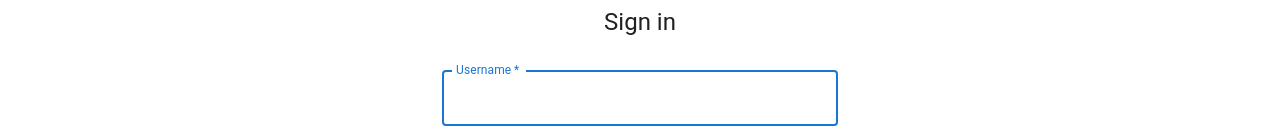
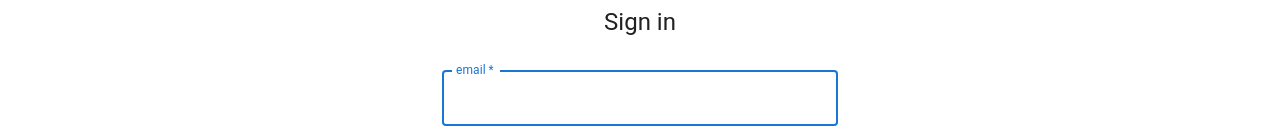
Before and after one commit to Finnick223/WorkoutTracker, a React (Vite) app: page /login in a window 1280 px wide. Shown: the part 158-298 px from the top of the page. Built offline with nearby package versions, Linux system fonts and the light colour scheme.

Commit message:
fix login endpoint

```diff
--- a/src/pages/login.page.tsx
+++ b/src/pages/login.page.tsx
@@ -28,12 +28,10 @@ import { ForgotPasswordModal } from '../components/ForgotPasswordModal';
 
 
 export const loginUser = async (creds: any) => {
-  const authHeader = {
-    Authorization: `Basic ${btoa(creds.username + ':' + creds.password)}`,
-  };
   try {
-    const response = await axios.get('http://188.68.247.208:8080/user', {
-      headers: authHeader,
+    const response = await axios.post('http://188.68.247.208:8080/auth/signin', {
+      email: creds.email,
+      password: creds.password
     });
     console.log(response.data);
     console.log('logging gut');
@@ -45,13 +43,13 @@ export const loginUser = async (creds: any) => {
 
 export async function action({ request }: any) {
   const formData = await request.formData();
-  const username = formData.get('username');
+  const email = formData.get('email');
   const password = formData.get('password');
   const pathname =
     new URL(request.url).searchParams.get('redirectTo') || '/workout';
 
   try {
-    await loginUser({ username, password });
+    await loginUser({ email, password });
     return redirect(pathname);
   } catch (err: any) {
     return err.message;
@@ -92,11 +90,11 @@ function Login() {
             <Grid container spacing={2}>
               <Grid item xs={12}>
                 <TextField
-                  name="username"
+                  name="email"
                   required
                   fullWidth
-                  id="username"
-                  label="Username"
+                  id="email"
+                  label="email"
                   autoFocus
                 />
               </Grid>
```
